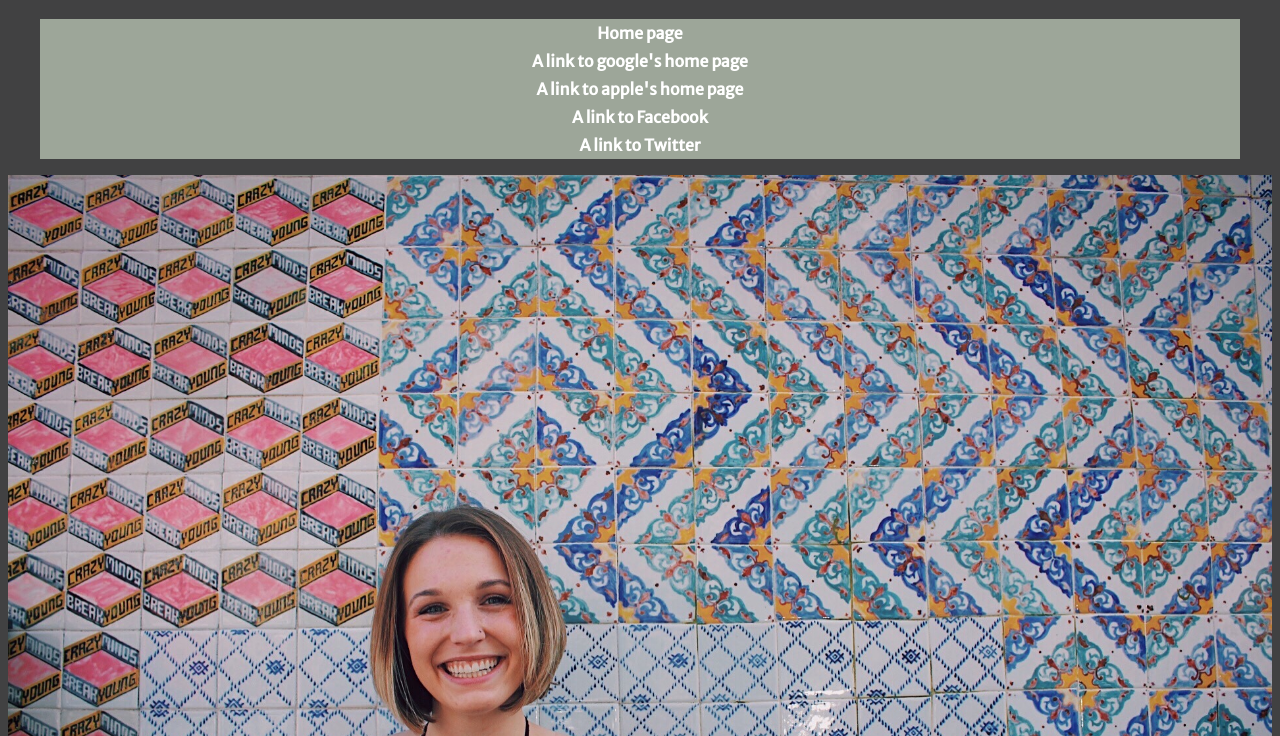
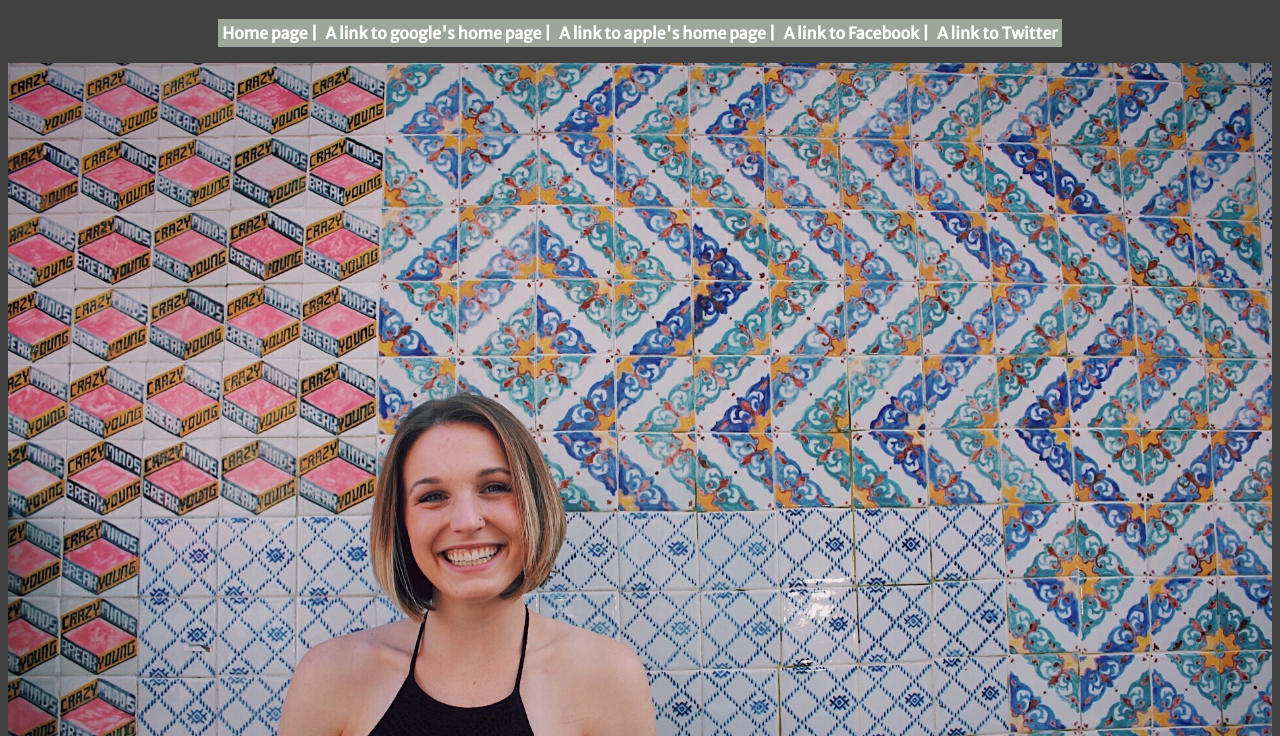
Before and after one commit to J4502-fs17/sjskw6, a plain HTML site: page index.html in a window 1280 px wide. Shown: the part 64-800 px from the top of the page. Drawn offline with Linux system fonts and the light colour scheme.

Commit message:
adding flex box code to #nav, making edits so the horizontal nav bar is easier to read

```diff
--- a/index.html
+++ b/index.html
@@ -17,10 +17,10 @@
     <h1>Samantha Stokes</h1>
   <div id="container">
     <ul id="nav">
-        <li><a href="index.html">Home page</a></li>
-        <li><a href="https://www.google.com">A link to google's home page</a></li>
-        <li><a href="https://www.apple.com">A link to apple's home page</a></li>
-        <li><a href="https://www.facebook.com">A link to Facebook</a></li>
+        <li><a href="index.html">Home page |</a></li>
+        <li><a href="https://www.google.com">A link to google's home page |</a></li>
+        <li><a href="https://www.apple.com">A link to apple's home page |</a></li>
+        <li><a href="https://www.facebook.com">A link to Facebook |</a></li>
         <li><a href="https://www.twitter.com">A link to Twitter</a></li>
     </ul>
 </div>
--- a/style.css
+++ b/style.css
@@ -47,6 +47,8 @@ h2 {
 
 #nav {
   padding: 0;
+  display: flex;
+  flex-direction: column;
 }
 
 #nav li {
@@ -73,6 +75,13 @@ h2 {
   color: white;
 }
 
+@media (min-width: 600px) {
+	#nav {
+		flex-direction: row;
+		justify-content: center;
+	}
+}
+
 .box {
   background-color: #ccc;
   position: sticky;
```
